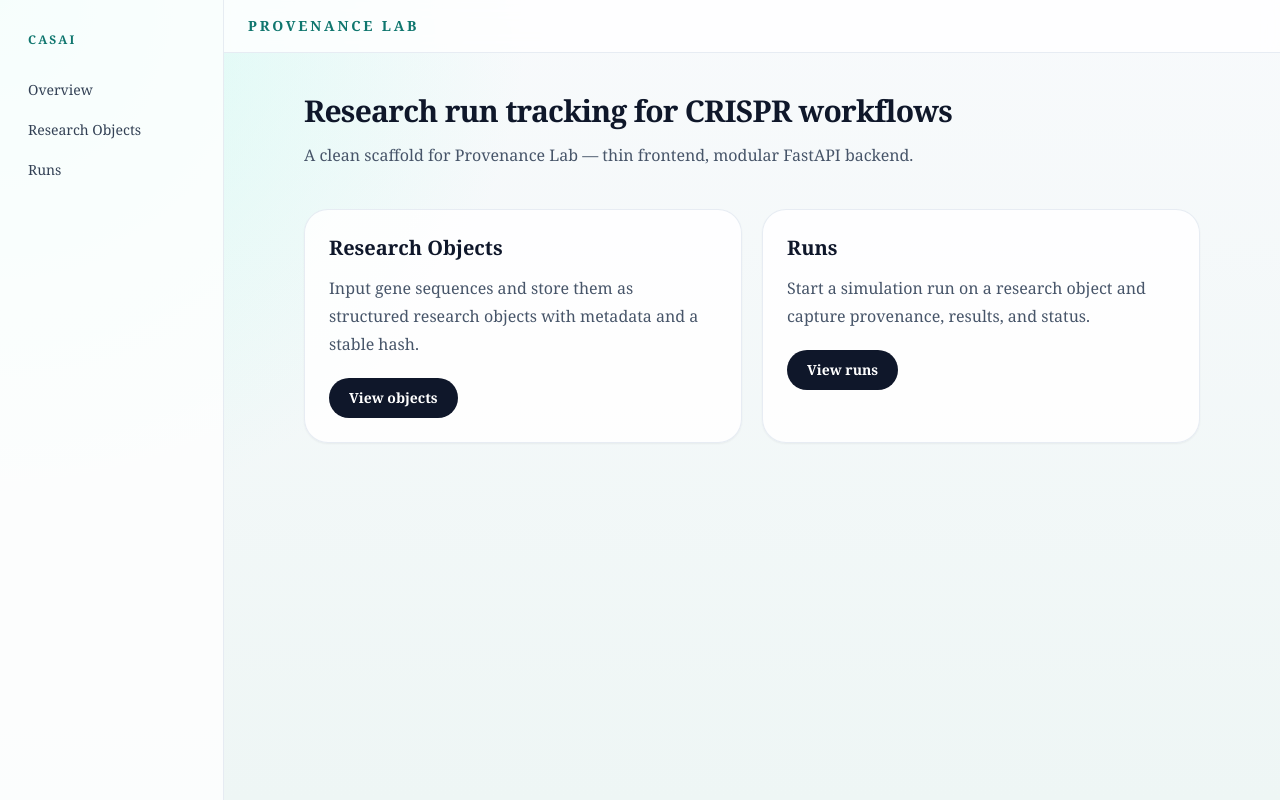
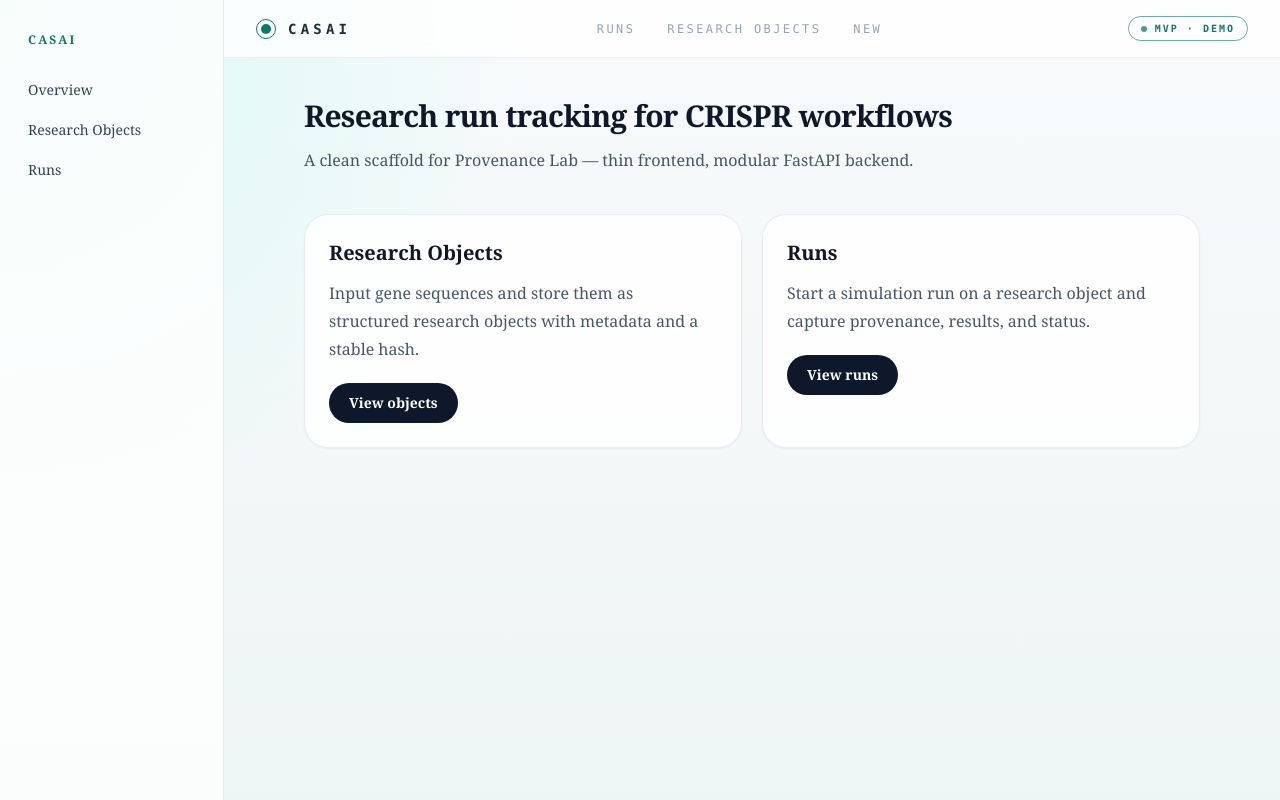
Before and after one commit to PA1393/CasAI_Provenance-Lab, a Next.js app in the folder apps/web/: page / in a window 1280 px wide. Built offline with nearby package versions, Linux system fonts and the light colour scheme.

Commit message:
FIX: recreated the structure for the simulation flow, each step is clearly now tracked in the simulation

```diff
--- a/apps/web/app/runs/[id]/page.tsx
+++ b/apps/web/app/runs/[id]/page.tsx
@@ -75,7 +75,7 @@ export default async function RunPage({ params }: Props) {
       </dl>
 
       <div className="mt-8">
-        <RunTabs provenance={provenance} results={results} />
+        <RunTabs provenance={provenance} results={results} currentStage={run.current_stage} />
       </div>
     </div>
   );
--- a/apps/web/components/layout/header.tsx
+++ b/apps/web/components/layout/header.tsx
@@ -1,9 +1,45 @@
+import Link from "next/link";
+
 export function Header() {
   return (
-    <header className="border-b border-slate-200/80 bg-white/80 px-6 py-4 backdrop-blur">
-      <p className="text-sm font-semibold uppercase tracking-[0.2em] text-accent">
-        Provenance Lab
-      </p>
+    <header className="flex items-center justify-between border-b border-slate-200/80 bg-white/80 px-8 py-4 backdrop-blur">
+      <Link href="/" className="group flex items-center gap-3">
+        <div className="relative h-5 w-5">
+          <div className="absolute inset-0 rounded-full border border-accent" />
+          <div className="absolute inset-[5px] rounded-full bg-accent" />
+        </div>
+        <span className="font-mono text-sm font-semibold tracking-[0.3em] text-slate-800 transition-colors group-hover:text-accent">
+          CASAI
+        </span>
+      </Link>
+
+      <nav className="hidden items-center gap-8 md:flex">
+        <Link
+          href="/runs"
+          className="font-mono text-xs tracking-[0.2em] text-slate-400 transition-colors hover:text-slate-800"
+        >
+          RUNS
+        </Link>
+        <Link
+          href="/research-objects"
+          className="font-mono text-xs tracking-[0.2em] text-slate-400 transition-colors hover:text-slate-800"
+        >
+          RESEARCH OBJECTS
+        </Link>
+        <Link
+          href="/research-objects/new"
+          className="font-mono text-xs tracking-[0.2em] text-slate-400 transition-colors hover:text-slate-800"
+        >
+          NEW
+        </Link>
+      </nav>
+
+      <div className="flex items-center gap-2 rounded-full border border-accent/60 px-3 py-1">
+        <div className="h-1.5 w-1.5 animate-pulse rounded-full bg-accent" />
+        <span className="font-mono text-[10px] font-semibold tracking-[0.2em] text-accent">
+          MVP · DEMO
+        </span>
+      </div>
     </header>
   );
 }
--- /dev/null
+++ b/apps/web/components/runs/run-pipeline.tsx
@@ -0,0 +1,56 @@
+import type { ProvenanceEvent } from "@/lib/api/client";
+import { STAGES } from "@/lib/stages";
+
+type Props = {
+  provenance: ProvenanceEvent[];
+  currentStage: string | null;
+};
+
+export function RunPipeline({ provenance, currentStage }: Props) {
+  const eventsByStage = Object.fromEntries(
+    STAGES.map((s) => [s.key, provenance.filter((e) => e.stage === s.key)])
+  );
+
+  return (
+    <ol className="flex flex-col gap-3">
+      {STAGES.map((stage) => {
+        const events = eventsByStage[stage.key] ?? [];
+        const isActive = stage.key === currentStage;
+        const isDone = events.length > 0;
+
+        return (
+          <li
+            key={stage.key}
+            className={`rounded-2xl border px-5 py-3 text-sm transition ${
+              isActive
+                ? "border-accent bg-accent/5"
+                : isDone
+                  ? "border-slate-200/80 bg-white/85"
+                  : "border-slate-100 bg-slate-50/50 opacity-50"
+            }`}
+          >
+            <div className="flex items-center justify-between">
+              <span className={`font-medium ${isActive ? "text-accent" : "text-slate-700"}`}>
+                {stage.label}
+              </span>
+              {isActive && (
+                <span className="text-xs text-accent">running</span>
+              )}
+            </div>
+
+            {events.map((event) => (
+              <div key={event.event_id} className="mt-2 flex items-start justify-between gap-4">
+                <span className="text-slate-500">{event.message}</span>
+                {event.duration_ms != null && (
+                  <span className="shrink-0 text-xs text-slate-400">
+                    {event.duration_ms}ms
+                  </span>
+                )}
+              </div>
+            ))}
+          </li>
+        );
+      })}
+    </ol>
+  );
+}
--- a/apps/web/components/runs/run-tabs.tsx
+++ b/apps/web/components/runs/run-tabs.tsx
@@ -2,15 +2,17 @@
 
 import { useState } from "react";
 import type { ProvenanceEvent, Result } from "@/lib/api/client";
+import { RunPipeline } from "@/components/runs/run-pipeline";
 
 type Props = {
   provenance: ProvenanceEvent[];
   results: Result[];
+  currentStage: string | null;
 };
 
 type Tab = "provenance" | "results";
 
-export function RunTabs({ provenance, results }: Props) {
+export function RunTabs({ provenance, results, currentStage }: Props) {
   const [active, setActive] = useState<Tab>("provenance");
 
   return (
@@ -32,30 +34,18 @@ export function RunTabs({ provenance, results }: Props) {
       </div>
 
       <div className="mt-5">
-        {active === "provenance" && <ProvenanceTab events={provenance} />}
+        {active === "provenance" && <ProvenanceTab events={provenance} currentStage={currentStage} />}
         {active === "results" && <ResultsTab results={results} />}
       </div>
     </div>
   );
 }
 
-function ProvenanceTab({ events }: { events: ProvenanceEvent[] }) {
+function ProvenanceTab({ events, currentStage }: { events: ProvenanceEvent[]; currentStage: string | null }) {
   if (events.length === 0) {
     return <p className="text-sm text-slate-500">No provenance events recorded yet.</p>;
   }
-  return (
-    <ol className="flex flex-col gap-2">
-      {events.map((event) => (
-        <li
-          key={event.event_id}
-          className="rounded-2xl border border-slate-200/80 bg-white/85 px-5 py-3 text-sm"
-        >
-          <span className="font-medium text-slate-700">{event.event_type}</span>
-          <span className="ml-3 text-slate-400">{event.occurred_at}</span>
-        </li>
-      ))}
-    </ol>
-  );
+  return <RunPipeline provenance={events} currentStage={currentStage} />;
 }
 
 function ResultsTab({ results }: { results: Result[] }) {
@@ -71,9 +61,9 @@ function ResultsTab({ results }: { results: Result[] }) {
         >
           <div className="flex flex-col gap-1">
             <p className="text-slate-700">{result.edit_summary}</p>
-            {result.confidence != null && (
+            {result.on_target_score != null && (
               <span className="text-xs text-slate-400">
-                Confidence: {(result.confidence * 100).toFixed(0)}% · Off-target:{" "}
+                On-target: {(result.on_target_score * 100).toFixed(0)}% · Off-target:{" "}
                 {((result.off_target_score ?? 0) * 100).toFixed(0)}%
               </span>
             )}
--- /dev/null
+++ b/apps/web/components/ui/eyebrow.tsx
@@ -0,0 +1,18 @@
+import type { ReactNode } from "react";
+
+type Props = {
+  children: ReactNode;
+  muted?: boolean;
+};
+
+export function Eyebrow({ children, muted = false }: Props) {
+  return (
+    <div
+      className={`font-mono text-xs tracking-[0.2em] uppercase font-semibold ${
+        muted ? "text-slate-400" : "text-accent"
+      }`}
+    >
+      {children}
+    </div>
+  );
+}
--- /dev/null
+++ b/apps/web/components/ui/hash.tsx
@@ -0,0 +1,15 @@
+type Props = {
+  value: string;
+  length?: number;
+  className?: string;
+};
+
+export function Hash({ value, length = 12, className = "" }: Props) {
+  if (!value) return null;
+  return (
+    <span className={`font-mono text-xs text-slate-400 ${className}`}>
+      {value.slice(0, length)}
+      {value.length > length && "…"}
+    </span>
+  );
+}
--- /dev/null
+++ b/apps/web/lib/stages.ts
@@ -0,0 +1,11 @@
+export type Stage = { key: string; label: string };
+
+export const STAGES: Stage[] = [
+  { key: "input",    label: "Pre-flight checks" },
+  { key: "fields",   label: "Field extraction" },
+  { key: "extract",  label: "Data extraction" },
+  { key: "simulate", label: "Simulation" },
+  { key: "score",    label: "Scoring" },
+  { key: "results",  label: "Result recording" },
+  { key: "summary",  label: "Summary generation" },
+];
```
Also changed, not shown: 1 other file (tests, documents, lock files or other folders).
